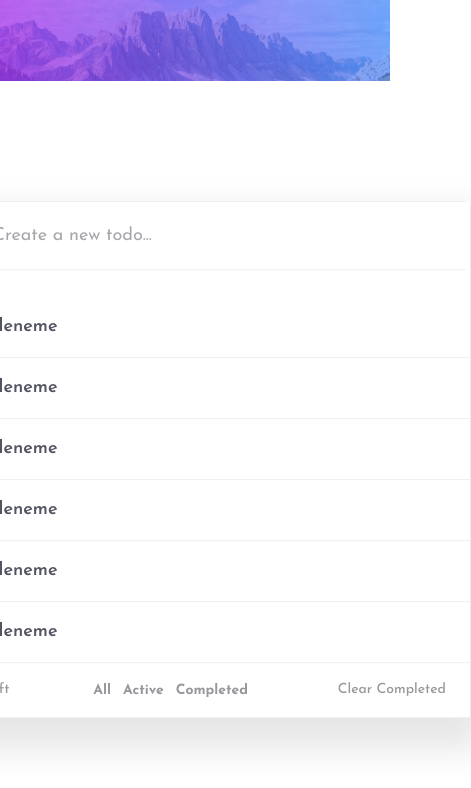
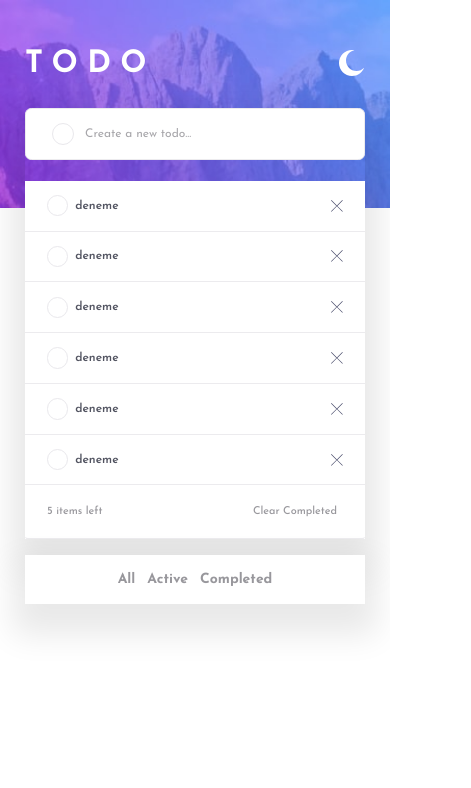
Before and after one commit to UTKUC3NGIZ/todo-app-react, a React (Create React App) app: page / in a window 390 px wide. Shown: the top 788 px of the page, 471 px wide, since content can reach past the window. Built offline with nearby package versions, Linux system fonts and the light colour scheme.

Commit message:
responsive design completed

```diff
--- a/src/App.css
+++ b/src/App.css
@@ -36,6 +36,7 @@ button {
   box-shadow: 0px 19px 32px 12px rgba(0, 0, 0, 0.1); }
   .todoSection .addTodo {
     border: 1px solid RGB(236, 235, 238);
+    margin-bottom: 1.5rem;
     border-radius: 0.444rem;
     background-color: white;
     width: 100%;
@@ -59,7 +60,6 @@ button {
   .todoSection .mainTodo {
     width: 100%; }
     .todoSection .mainTodo ul {
-      margin-top: 1.5rem;
       width: 100%; }
       .todoSection .mainTodo ul li .todoInput {
         border-bottom: 1px solid RGB(236, 235, 238);
@@ -115,11 +115,16 @@ button {
 @media only screen and (min-width: 1440px) {
   html {
     font-size: 20px; } }
-@media only screen and (max-width: 375px) {
+@media only screen and (max-width: 768px) {
+  html {
+    font-size: 16px;
+    background-size: auto; } }
+@media only screen and (max-width: 576px) {
   html {
     font-size: 14px;
     background: url(./assets/images/bg-mobile-light.jpg);
-    background-repeat: no-repeat; }
+    background-repeat: no-repeat;
+    background-size: contain; }
 
   .mainDiv {
     position: static;
@@ -127,9 +132,12 @@ button {
     margin: 50px 25px 0 25px; }
     .mainDiv .todoSection {
       width: 100%; }
-      .mainDiv .todoSection .addTodo__text {
-        padding: 1.35rem 0.5rem;
-        font-size: 12px; }
+      .mainDiv .todoSection .addTodo {
+        padding: 0 22px;
+        box-sizing: border-box; }
+        .mainDiv .todoSection .addTodo__text {
+          padding: 1.35rem 0.5rem;
+          font-size: 12px; }
       .mainDiv .todoSection .mainTodo ul li .todoInput {
         align-items: center;
         box-sizing: border-box;
--- a/src/app.scss
+++ b/src/app.scss
@@ -47,6 +47,7 @@ button {
 
   .addTodo {
     border: 1px solid RGB(236, 235, 238);
+    margin-bottom: 1.5rem;
     border-radius: 0.444rem;
     background-color: white;
     width: 100%;
@@ -76,7 +77,6 @@ button {
   .mainTodo {
     width: 100%;
     ul {
-      margin-top: 1.5rem;
       width: 100%;
       li {
         .todoInput {
@@ -155,11 +155,20 @@ button {
     font-size: 20px;
   }
 }
-@media only screen and (max-width: 375px) {
+@media only screen and (max-width: 768px) {
+  html {
+    font-size: 16px;
+    background-size: auto;
+  }
+}
+
+@media only screen and (max-width: 576px) {
   html {
     font-size: 14px;
     background: url(./assets/images/bg-mobile-light.jpg);
     background-repeat: no-repeat;
+        background-size: contain;
+
   }
 
   .mainDiv {
@@ -171,6 +180,8 @@ button {
       width: 100%;
 
       .addTodo {
+        padding: 0 22px;
+        box-sizing: border-box;
         &__checkbox {
         }
         &__text {
@@ -188,7 +199,6 @@ button {
               &__text {
                 padding: 1.35rem 0.5rem;
                 font-size: 12px;
-
               }
               &__cross {
                 display: block;
@@ -202,9 +212,9 @@ button {
     }
   }
   .todoSetting {
-   > div {
+    > div {
       position: relative;
-      padding: 20px 22px!important;
+      padding: 20px 22px !important;
 
       div {
         box-sizing: border-box;
```
Also changed, not shown: 1 other file (tests, documents, lock files or other folders).
